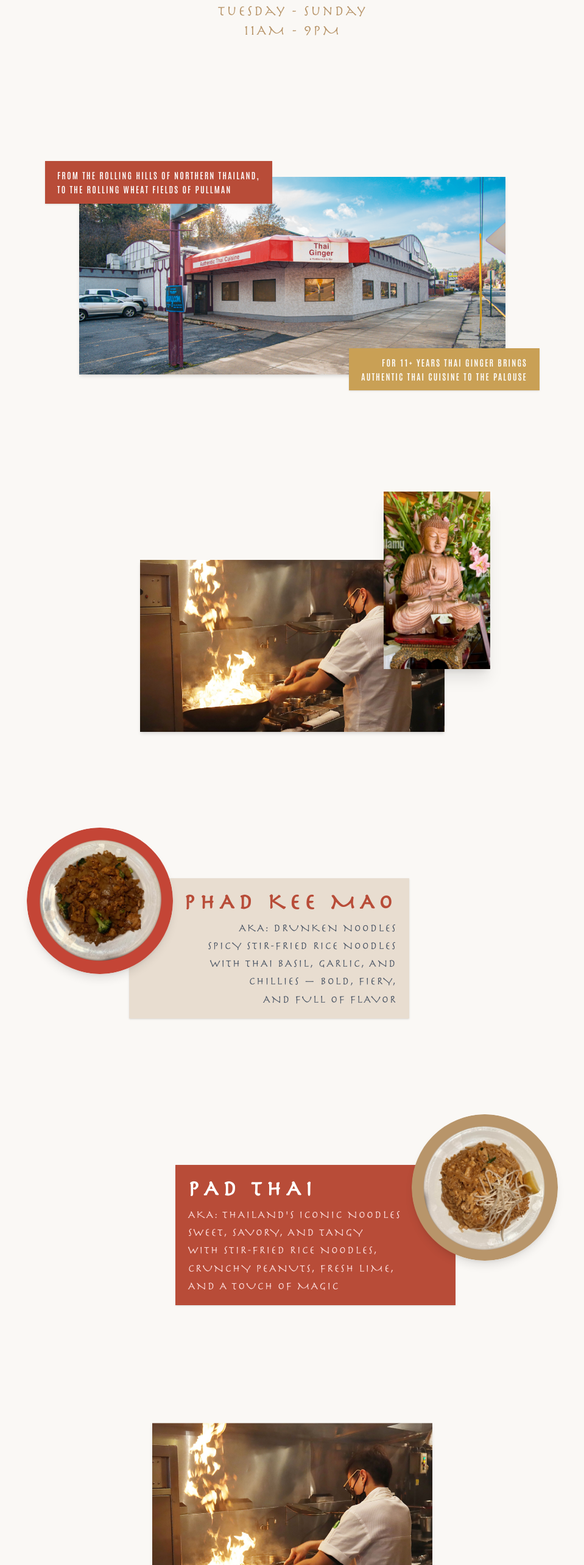
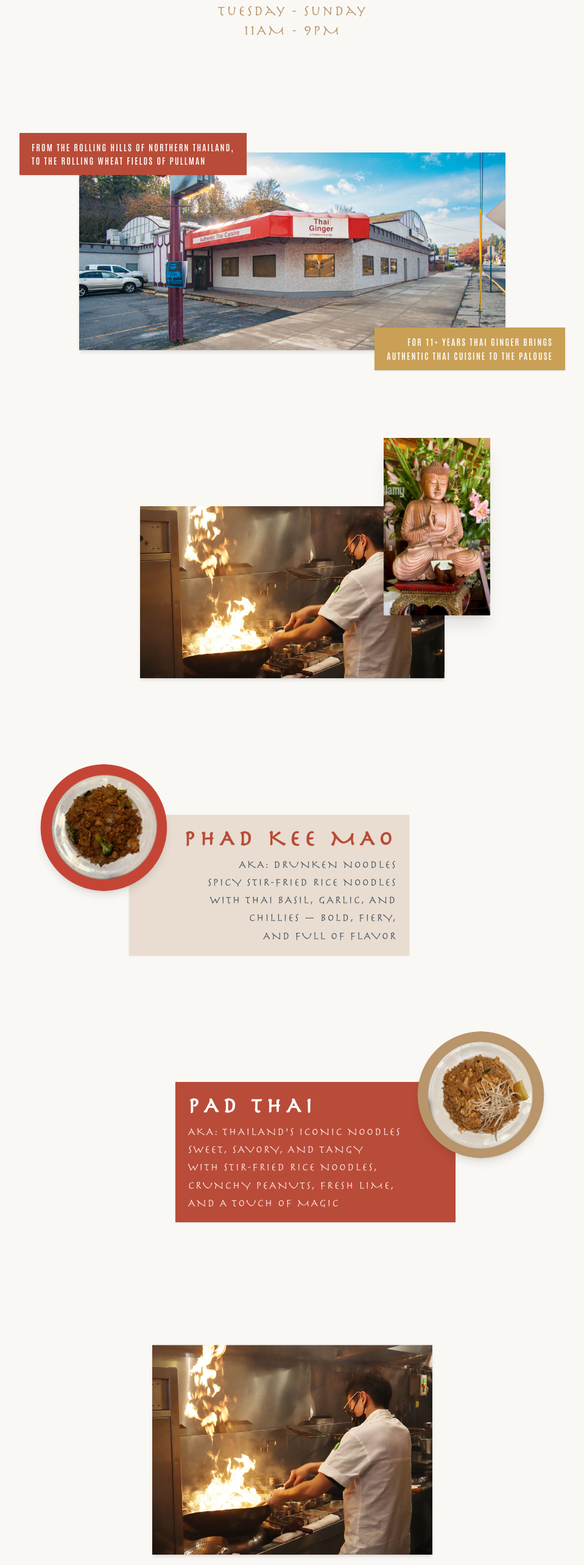
Before and after one commit to peter-t-wang315/thaiginger, a Next.js app: page / in a window 1280 px wide. Shown: the part 880-3446 px from the top of the page at 61% size, without its empty margins (160-1119 px from the left). Built offline with nearby package versions, Linux system fonts and the light colour scheme.

Commit message:
I'm hate coding at this point.

```diff
--- a/src/app/page.tsx
+++ b/src/app/page.tsx
@@ -75,7 +75,7 @@ export default function HomePage() {
   // }, []);
 
   return (
-    <main className="flex flex-col flex-1 w-full">
+    <main className="flex flex-col flex-1 w-full overflow-x-hidden">
       {/* ─── HERO ────────────────────────────────────────────────────────── */}
       <div className="flex flex-col min-h-screen items-center justify-between px-4 mb-8">
         <div
@@ -122,7 +122,7 @@ export default function HomePage() {
       {/* ─── BODY ────────────────────────────────────────────────────────── */}
       <div ref={bodySectionRef} className="flex flex-col items-center">
         {/* ── Section 1: Exterior photo + overlapping banners ── */}
-        <section className="relative w-full flex justify-center pt-12 sm:pt-20 md:pt-28 lg:pt-42 pb-12 sm:pb-16 md:pb-20 lg:pb-24 px-8">
+        <section className="relative w-full flex justify-center pt-24 sm:pt-16 md:pt-24 lg:pt-32 pb-24 sm:pb-16 md:pb-24 lg:pb-32 px-8 overflow-x-clip">
           <div className="relative w-[90%] max-w-[700px] flex justify-center">
             <div className="relative w-[100%] self-center shadow-md">
               <Image
@@ -130,12 +130,12 @@ export default function HomePage() {
                 alt="Thai Ginger Outside"
                 width={800}
                 height={600}
-                className="w-full h-auto"
+                className="w-full h-auto xs:aspect-[16/10] aspect-[16/12] sm:aspect-auto object-cover"
               />
 
               {/* Top-left red banner */}
               <div
-                className="absolute -top-[16%] -left-[10%] sm:-top-[8%] sm:-left-[8%] z-10
+                className="absolute -top-16 -left-2 xs:-top-12 sm:-top-[8%] sm:-left-4 md:-top-[14%] md:-left-[12%] lg:-top-[10%] lg:-left-[14%] z-10
                     bg-[#b84c38] text-white
                     px-3 py-2 sm:px-5 sm:py-3
                     text-[11px] md:text-sm
@@ -149,7 +149,7 @@ export default function HomePage() {
 
               {/* Bottom-right tan banner */}
               <div
-                className="absolute -bottom-[16%] -right-[10%] sm:-bottom-[8%] sm:-right-[8%] z-10
+                className="absolute -bottom-10 -right-2 xs:-bottom-12 sm:-bottom-[8%] sm:-right-4 md:-bottom-[14%] md:-right-[12%] lg:-bottom-[10%] lg:-right-[14%] z-10
                     bg-[#c9a055] text-white
                     px-3 py-2 sm:px-5 sm:py-3
                     text-[11px] md:text-sm
@@ -165,10 +165,10 @@ export default function HomePage() {
         </section>
 
         {/* ── Section 2: Kitchen + Buddha collage ── */}
-        <section className="relative w-full flex justify-center mt-10 pt-10 sm:pt-20 md:pt-28 lg:pt-42 pb-10 sm:pb-16 md:pb-20 lg:pb-24">
-          <div className="relative w-[60%] sm:w-[60%] md:w-[45%] max-w-[500px]">
+        <section className="relative w-full flex justify-center pt-12 sm:pt-30 md:pt-24 lg:pt-32 pb-18 sm:pb-16 md:pb-24 lg:pb-32 overflow-x-clip">
+          <div className="relative w-[66%] sm:w-[60%] md:w-[45%] max-w-[500px]">
             {/* Kitchen photo — centered */}
-            <div className="relative w-full aspect-[16/9] overflow-hidden shadow-md z-10">
+            <div className="relative w-full aspect-[9/6] xs:aspect-[16/9] overflow-hidden shadow-md z-10">
               <Image
                 src="/HomePictures/cooking.png"
                 alt="Kitchen"
@@ -178,7 +178,7 @@ export default function HomePage() {
             </div>
 
             {/* Buddha photo — absolutely pinned to top-right of cooking photo */}
-            <div className="absolute -top-[25%] -right-[8%] sm:-top-[35%] sm:-right-[12%] md:-top-[40%] md:-right-[15%] w-[30%] sm:w-[32%] md:w-[35%] aspect-[3/5] overflow-hidden shadow-xl z-20">
+            <div className="absolute -top-[35%] -right-[14%] xs:-top-[25%] sm:-top-[35%] sm:-right-[12%] md:-top-[40%] md:-right-[15%] w-[38%] xs:w-[30%] sm:w-[32%] md:w-[35%] aspect-[2/3] xs:aspect-[3/5] overflow-hidden shadow-xl z-20">
               <Image
                 src="/HomePictures/buddah.png"
                 alt="Thai Decor"
@@ -190,11 +190,11 @@ export default function HomePage() {
         </section>
 
         {/* ── Section 3: Dish card ── */}
-        <section className="relative w-[70%] sm:w-[80%] flex justify-center sm:pr-[6%] mt-12 py-6 sm:py-16 md:py-20 lg:py-24">
+        <section className="relative w-[70%] sm:w-[80%] flex justify-center sm:pr-[6%] pt-16 sm:pt-26 md:pt-24 lg:pt-24 pb-20 sm:pb-16 md:pb-24 lg:pb-32">
           <div className="relative w-full sm:w-[52%] sm:max-w-[460px]">
             {/* Circular plate — stacked on mobile, offset on desktop */}
-            <div className="flex justify-center sm:block absolute -top-[40%] sm:-top-[36%] left-0 -translate-x-[60%] sm:-translate-x-[50%] md:-translate-x-[70%] mb-4 sm:mb-0">
-              <div className="relative w-46 h-46 md:w-60 md:h-60 rounded-full overflow-hidden shadow-lg flex-shrink-0">
+            <div className="flex justify-center sm:block absolute -top-16 sm:-top-20 md:-top-[36%] left-0 -translate-x-[45%] sm:-translate-x-[50%] md:-translate-x-[70%] mb-4 sm:mb-0">
+              <div className="relative w-32 h-32 sm:w-40 sm:h-40 md:w-52 md:h-52 rounded-full overflow-hidden shadow-lg flex-shrink-0">
                 <Image
                   src="/HomePictures/PhadKeeMao.png"
                   alt="Phad Kee Mao"
@@ -207,7 +207,8 @@ export default function HomePage() {
             {/* Text card */}
             <div className="bg-[#e8ddd0] px-5 pt-5 pb-4 sm:pl-8 z-0 tracking-widest shadow-sm text-right">
               <p className="text-[#b84c38] font-bold text-2xl sm:text-3xl md:text-4xl mb-2 tracking-[.2em]">
-                PHAD KEE MAO
+                PHAD <br className="block lg:hidden" />
+                KEE MAO
               </p>
               <p className="text-sm sm:text-base md:text-lg leading-relaxed text-gray-600 uppercase tracking-widest">
                 AKA: Drunken Noodles
@@ -225,11 +226,11 @@ export default function HomePage() {
         </section>
 
         {/* ── Section 4: Dish card ── */}
-        <section className="relative w-[70%] sm:w-[80%] flex justify-center sm:pl-[6%] mt-12 py-6 sm:py-16 md:py-20 lg:py-24">
+        <section className="relative w-[70%] sm:w-[80%] flex justify-center sm:pl-[6%] pt-16 sm:pt-26 md:pt-24 lg:pt-20 pb-20 sm:pb-16 md:pb-24 lg:pb-32">
           <div className="relative w-full sm:w-[52%] sm:max-w-[460px]">
             {/* Circular plate — stacked on mobile, offset on desktop */}
-            <div className="flex justify-center sm:block absolute -top-[40%] sm:-top-[36%] right-0 translate-x-[60%] sm:translate-x-[50%] md:translate-x-[70%] mb-4 sm:mb-0">
-              <div className="relative w-46 h-46 md:w-60 md:h-60 rounded-full overflow-hidden shadow-lg flex-shrink-0">
+            <div className="flex justify-center sm:block absolute -top-16 sm:-top-20 md:-top-[36%] right-0 translate-x-[45%] sm:translate-x-[50%] md:translate-x-[70%] mb-4 sm:mb-0">
+              <div className="relative w-32 h-32 sm:w-40 sm:h-40 md:w-52 md:h-52 rounded-full overflow-hidden shadow-lg flex-shrink-0">
                 <Image
                   src="/HomePictures/PadThai.png"
                   alt="Pad Thai"
@@ -260,7 +261,7 @@ export default function HomePage() {
         </section>
 
         {/* ── Section 5: Map ── */}
-        <section className="w-full flex justify-center pt-10 sm:pt-16 md:pt-20 lg:pt-24 pb-24 sm:pb-32 md:pb-40 lg:pb-52">
+        <section className="w-full flex justify-center pt-16 sm:pt-16 md:pt-24 lg:pt-18 pb-32 sm:pb-24 md:pb-32 lg:pb-40">
           <div className="relative w-[52%] max-w-[460px] aspect-[4/3] overflow-hidden shadow-md">
             <Image
               src="/HomePictures/cooking.png"
```
